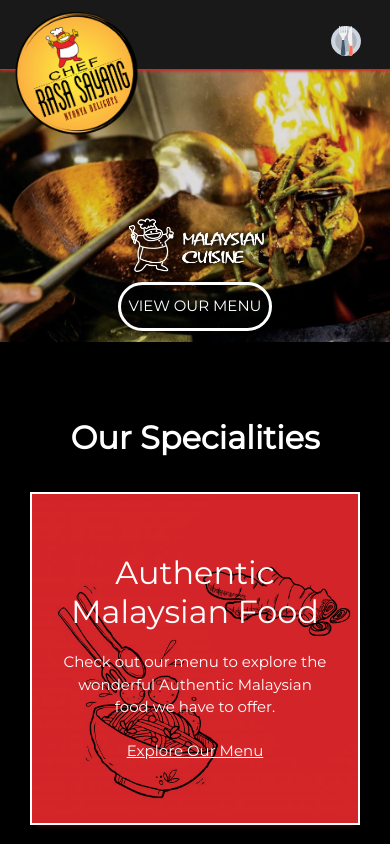
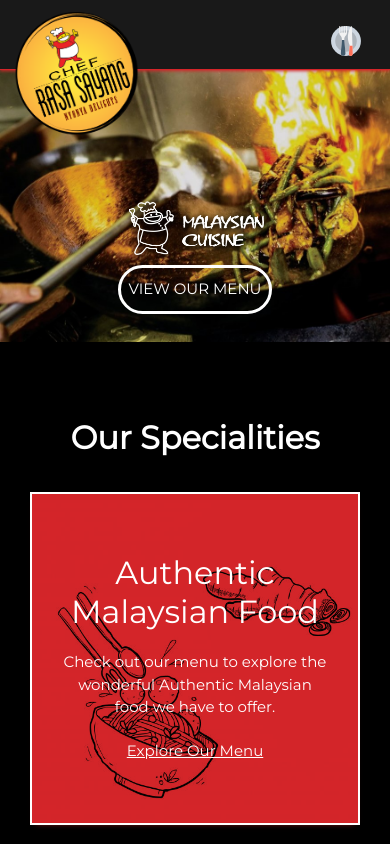
Before and after one commit to sonstar1991/rasasayang, an Angular app: page / in a window 390 px wide. Shown: the top 844 px of the page. Built offline with nearby package versions, Linux system fonts and the light colour scheme.

Commit message:
mediatest

```diff
--- a/src/app/main/main.component.scss
+++ b/src/app/main/main.component.scss
@@ -36,13 +36,23 @@
   // margin-bottom: 45vh;
   // margin-left: 50vh;
 }
-@media only screen and (max-width: 767px) {
+@media only screen and (max-width: 1028px) {
   /* phones */
   // .hero-logo {
   //   display: none;
   // }
   .hero-logo{
-    padding: 25vh 0 0 0;
+    padding: 22vh 0 0 0;
+  }
+}
+
+@media only screen and (max-width: 790px) {
+  /* phones */
+  // .hero-logo {
+  //   display: none;
+  // }
+  .hero-logo{
+    padding: 23vh 0 0 0;
   }
 }
 @media only screen and (max-width: 580px){
@@ -53,7 +63,7 @@
 }
 @media only screen and (max-width: 380px){
   .hero-logo{
-    padding: 22vh 0 0 0;
+    padding: 18vh 0 0 0;
   }
 }
 
```
